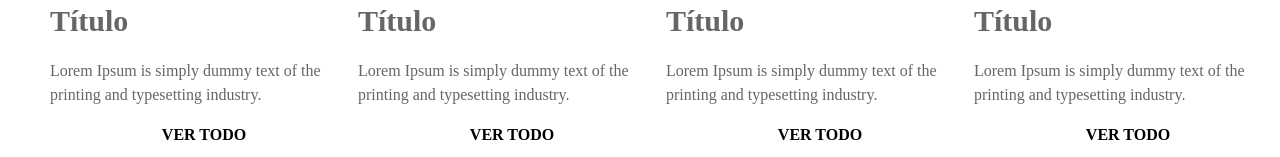
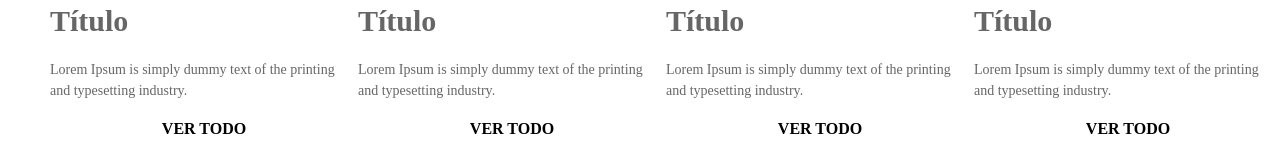
Before and after one commit to juansanudo02/prueba-tecnica, a React (Create React App) app: page / in a window 1280 px wide. Shown: the part 1592-1749 px from the top of the page. Built offline with nearby package versions, Linux system fonts and the light colour scheme; no server answers; a web font is replaced by a local one.

Commit message:
font-size 14

```diff
--- a/src/components/Characters.jsx
+++ b/src/components/Characters.jsx
@@ -18,7 +18,7 @@ const Characters = ({ characters = []}) => {
                 <li><a href="#">Sed ut perspiciatis unde omnis iste natus error sit voluptatem accusantium doloremque laudantium, totam rem aperiam, eaque ipsa quae ab illo inventore veritatis et quasi architecto beatae vitae dicta sunt explicabo. Nemo enim ipsam voluptatem quia voluptas sit aspernatur aut odit aut fugit, sed quia consequuntur magni dolores eos qui ratione voluptatem sequi nesciunt. Neque porro quisquam est, qui dolorem ipsum quia dolor sit amet, consectetur, adipisci velit, sed quia non numquam eius modi tempora incidunt ut labore et dolore magnam aliquam quaerat voluptatem. Ut enim ad minima veniam, quis nostrum exercitationem ullam corporis suscipit laboriosam, nisi ut aliquid ex ea commodi consequatur? Quis autem vel eum iure reprehenderit qui in ea voluptate velit esse quam nihil molestiae consequatur, vel illum qui dolorem eum fugiat quo voluptas nulla pariatur?</a></li>
             </ul>
 
-            <label ><span>Pagina 2</span></label>
+            <label for="touch"><span>Pagina 2</span></label>
             <ul className="slide">
                 <li >Sed ut perspiciatis unde omnis iste natus error sit voluptatem accusantium doloremque laudantium, totam rem aperiam, eaque ipsa quae ab illo inventore veritatis et quasi architecto beatae vitae dicta sunt explicabo. Nemo enim ipsam voluptatem quia voluptas sit aspernatur aut odit aut fugit, sed quia consequuntur magni dolores eos qui ratione voluptatem sequi nesciunt. Neque porro quisquam est, qui dolorem ipsum quia dolor sit amet, consectetur, adipisci velit, sed quia non numquam eius modi tempora incidunt ut labore et dolore magnam aliquam quaerat voluptatem. Ut enim ad minima veniam, quis nostrum exercitationem ullam corporis suscipit laboriosam, nisi ut aliquid ex ea commodi consequatur? Quis autem vel eum iure reprehenderit qui in ea voluptate velit esse quam nihil molestiae consequatur, vel illum qui dolorem eum fugiat quo voluptas nulla pariatur?</li>
             </ul>
--- a/src/styles/landingPages.scss
+++ b/src/styles/landingPages.scss
@@ -22,8 +22,7 @@
 	padding: 0;
 	list-style: none;
 	text-decoration: none;
-	border: none;
-	outline: none;
+
 }
 .header__add{
     background-color:  var(--hospital-yellow);
@@ -183,6 +182,7 @@
 }
 .carousel__item__text{
     color: var(--gray);
+    font-size: 14px;
  }
  .carousel__item__view{
     color: var(--black);
```
